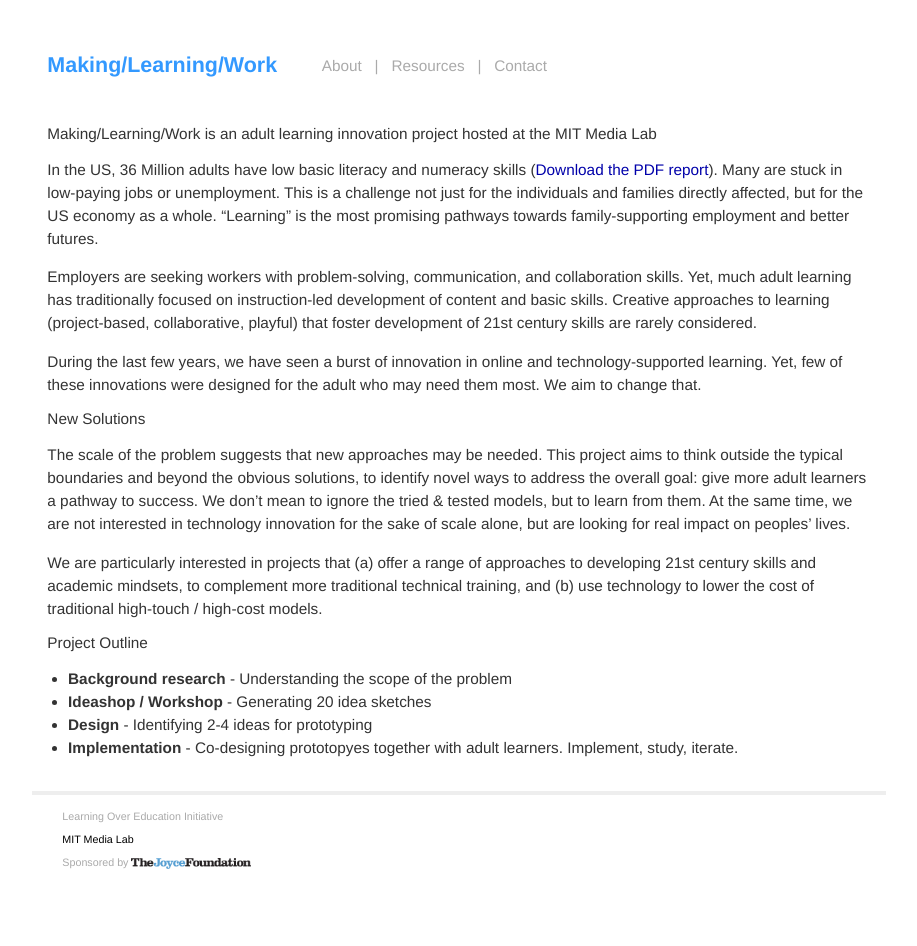
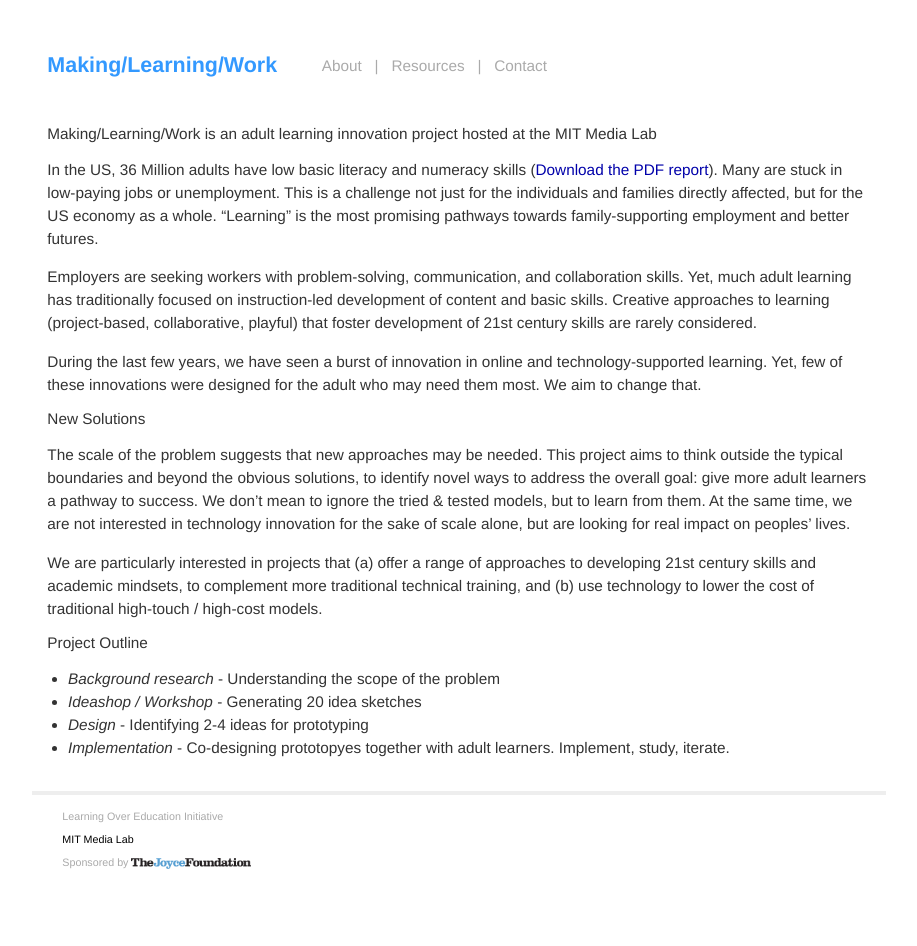
Before and after one commit to mitmedialab/mlw.media.mit.edu, a Jekyll site: the page built from about.markdown, in a window 1280 px wide. Shown: the whole page, without its empty margins (181-1098 px from the left). Built offline with Jekyll 4.4.1, drawn with Linux system fonts in a browser that asks for light colours; nearby versions of some CDN libraries; Markdown is read by kramdown in place of the engine named in the settings.

```diff
--- a/about.markdown
+++ b/about.markdown
@@ -21,7 +21,7 @@ We are particularly interested in projects that (a) offer a range of approaches
 
 # Project Outline
 
-* **Background research** - Understanding the scope of the problem
-* **Ideashop / Workshop** - Generating 20 idea sketches
-* **Design** - Identifying 2-4 ideas for prototyping
-* **Implementation** - Co-designing prototopyes together with adult learners. Implement, study, iterate.
+* _Background research_ - Understanding the scope of the problem
+* _Ideashop / Workshop_ - Generating 20 idea sketches
+* _Design_ - Identifying 2-4 ideas for prototyping
+* _Implementation_ - Co-designing prototopyes together with adult learners. Implement, study, iterate.
```
